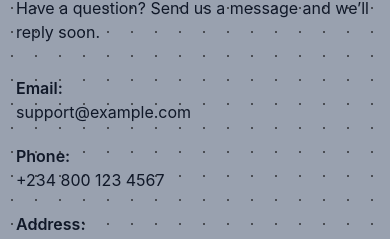
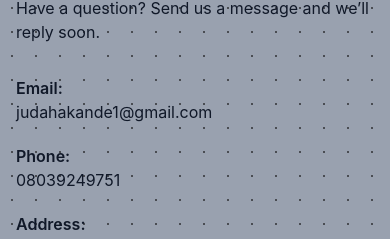
Before and after one commit to judahakande1-hue/blog_era-frontend, a React (Vite) app: page /contact in a window 390 px wide. Shown: the part 172-411 px from the top of the page. Built offline with nearby package versions, Linux system fonts and the light colour scheme.

Commit message:
fix dashboard responsiveness

```diff
--- a/src/components/Contact.jsx
+++ b/src/components/Contact.jsx
@@ -64,13 +64,13 @@ export default function ContactPage() {
             <p>
               <span className="font-semibold">Email:</span>
               <br />
-              support@example.com
+              judahakande1@gmail.com
             </p>
 
             <p>
               <span className="font-semibold">Phone:</span>
               <br />
-              +234 800 123 4567
+              08039249751
             </p>
 
             <p>
```
